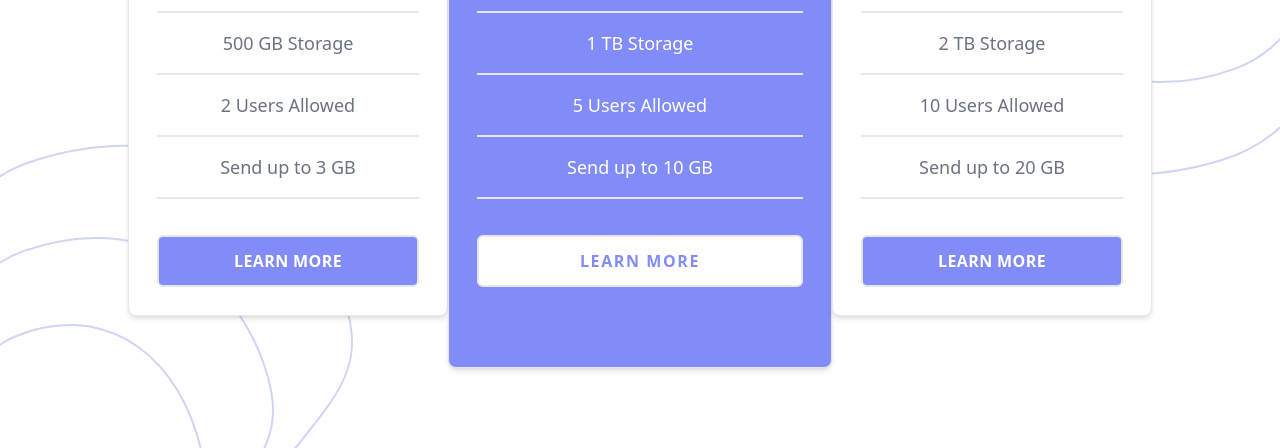
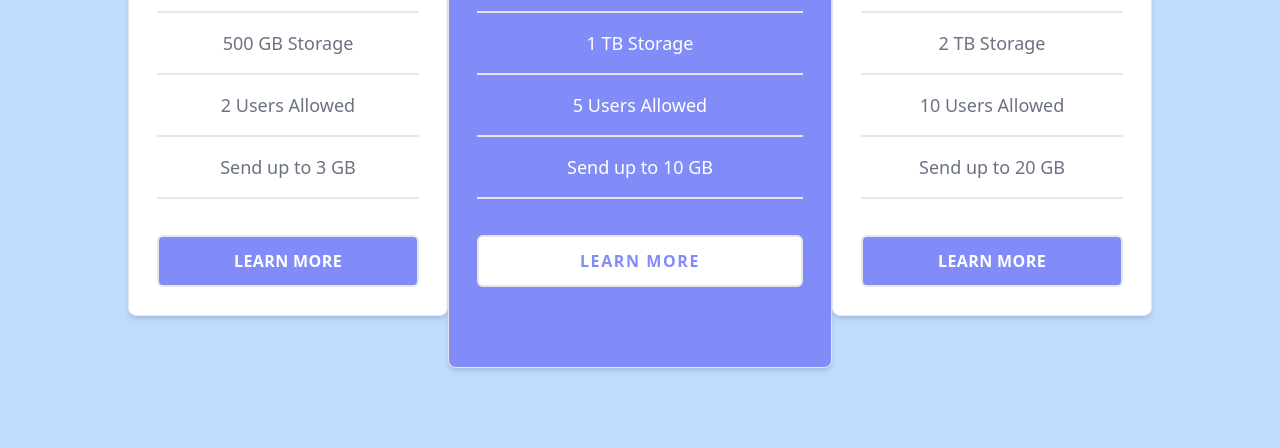
Before and after one commit to sandro21-glitch/Pricing-component-with-TailwindCSS, a plain HTML site: page index.html in a window 1280 px wide. Shown: the part 482-930 px from the top of the page. Drawn offline with nearby package versions, Linux system fonts and the light colour scheme.

Commit message:
Update index.html

```diff
--- a/index.html
+++ b/index.html
@@ -14,7 +14,7 @@
 <body>
 
     <!-- Global Container -->
-    <div class="min-h-screen font-sans flex items-center relative overflow-hidden" >
+    <div class="min-h-screen font-sans flex items-center relative overflow-hidden bg-blue-200" >
       <!-- Images -->
       <img src="/images/bg-bottom.svg" alt="" class="hidden lg:block absolute lg:bottom-0 -z-10">
       <img src="/images/bg-top.svg" alt="" class="absolute -top-10 -right-52 -z-10 lg:top-0 lg:right-0">
```
